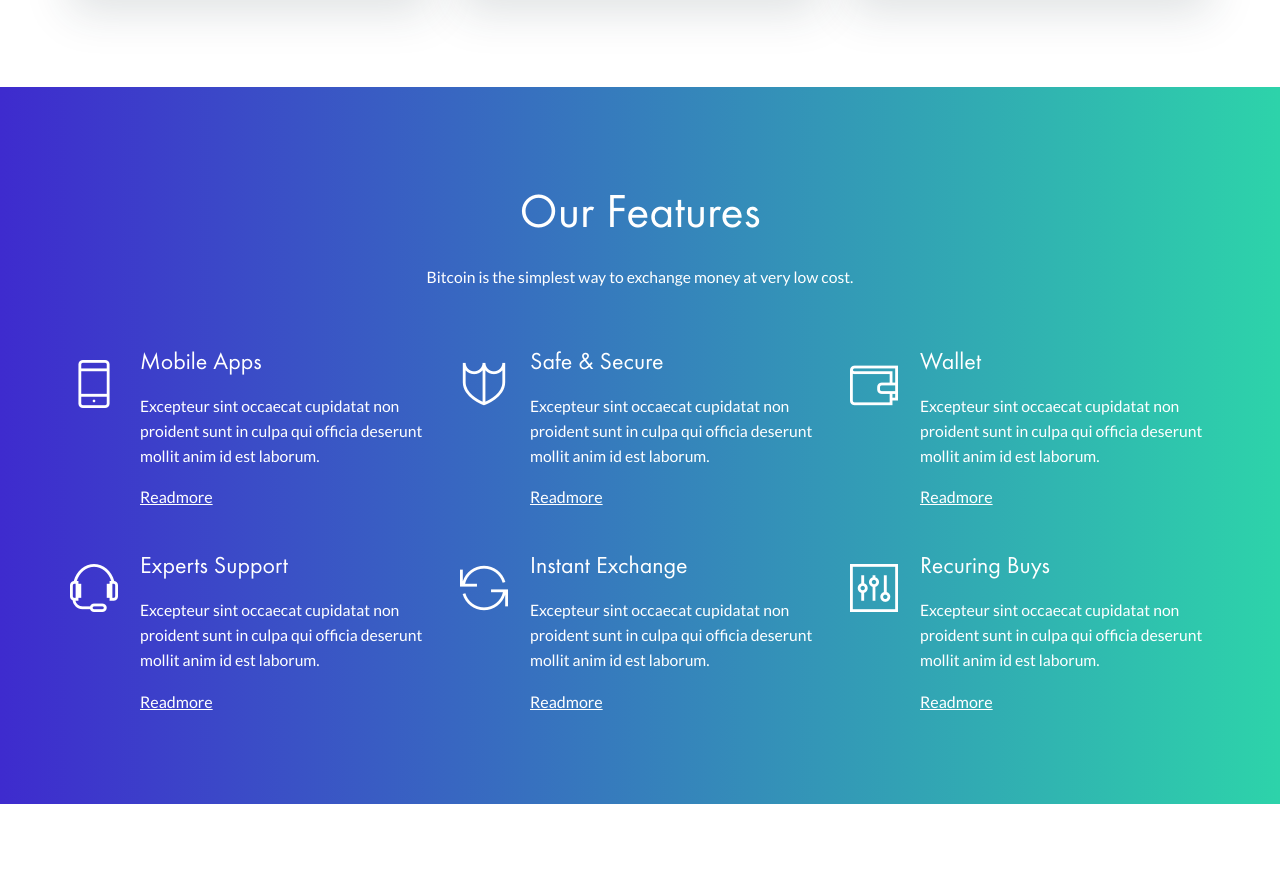
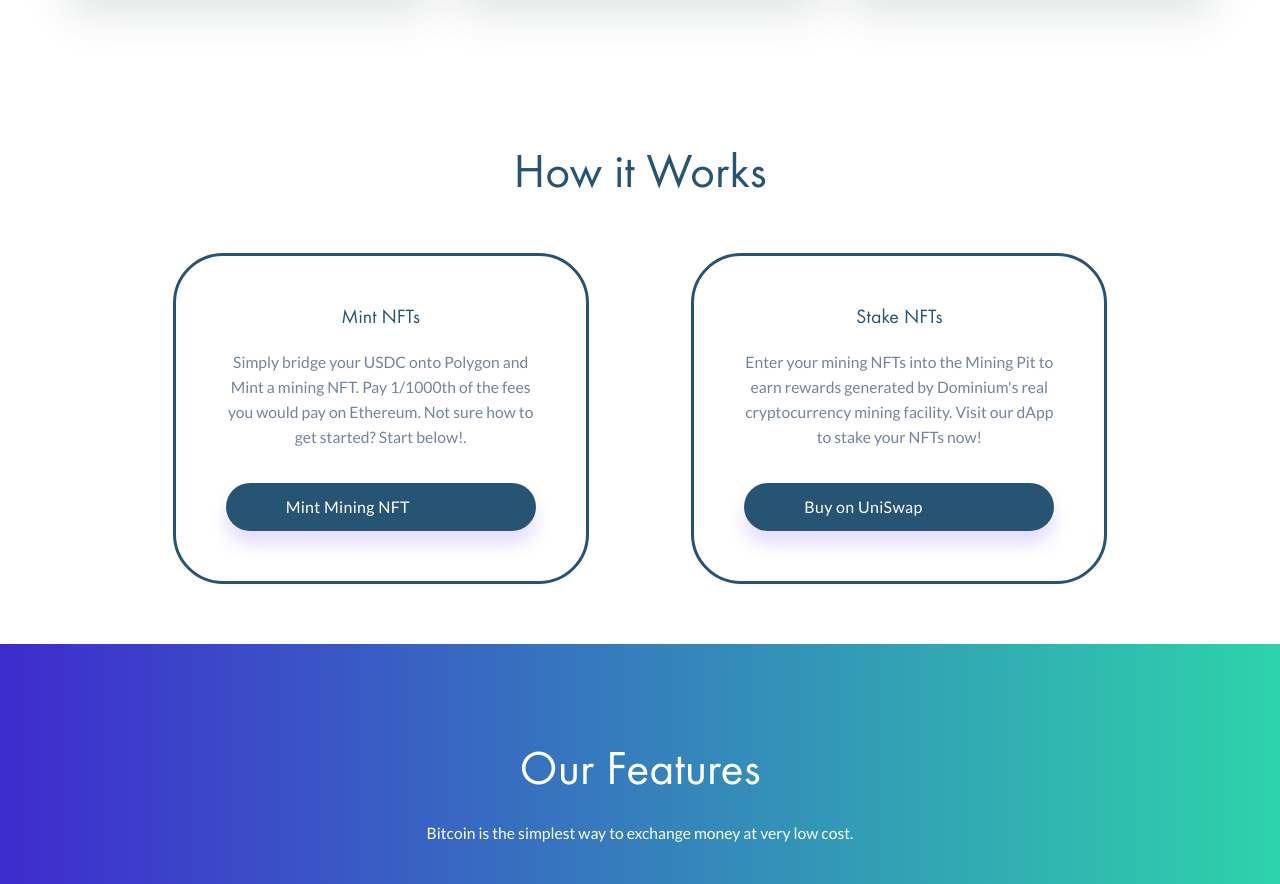
Before and after one commit to AbsarDotDev/NFT-Mining-Landing-Page, a plain HTML site: page index.html in a window 1280 px wide. Shown: the part 3075-3959 px from the top of the page. Drawn offline with Linux system fonts and the light colour scheme.

Commit message:
How it works done

```diff
--- a/assets/css/responsive.css
+++ b/assets/css/responsive.css
@@ -314,7 +314,7 @@
         content: "";
         width: 70px;
         height: 70px;
-        border: 1px dashed #4843B7;
+        border: 1px dashed #285474 ;
         border-radius: 50%;
         top: -4px;
         left: -37px;
@@ -323,7 +323,7 @@
         margin-bottom: 50px;
     }
     .work_single {
-        border: 1px solid rgba(52, 97, 255, 1);
+        border: 1px solid #285474 ;
         padding: 36px 12px;
         border-radius: 50px;
         text-align: center;
--- a/css/style.css
+++ b/css/style.css
@@ -2110,3 +2110,33 @@ ol {
 .discover_item {
 	flex: 0 0 47%;
 }
+.all_work{
+	display: -webkit-box;
+	display: -ms-flexbox;
+	display: flex;
+	-ms-flex-wrap: wrap;
+	    flex-wrap: wrap;
+	-webkit-box-pack: justify;
+	    -ms-flex-pack: justify;
+	        justify-content: space-evenly;
+
+}
+.work_single{
+	border: 3px solid #285474 ;
+	padding:50px;
+	border-radius: 50px;
+	text-align: center;
+}
+.work_single h4{
+	font-size: 20px;
+	margin-bottom: 20px;
+	-webkit-box-pack: center;
+	    -ms-flex-pack: center;
+	        justify-content: center;
+}
+.work_single p{
+	max-width: 310px;
+	width: 100%;
+	margin: 0 auto;
+	margin-bottom: 32px;
+}
--- a/index.html
+++ b/index.html
@@ -287,7 +287,49 @@
 		</div>
 	</section>
 	<!-- Why Dominium section end -->
-
+<!-- How it works area   -->
+    <div class="works_area pt_220 overflow_x">
+        <div class="container">
+            <div class="row">
+                <div class="col-lg-12">
+                    <div class="section_title text-center" data-aos="fade-up">
+                        <h2>How it Works</h2>
+                    </div>
+                </div>
+            </div>
+<br><br>
+            <div class="row">
+                <div class="col-xl-12">
+                    <div class="all_work">
+                        <!-- single  -->
+                        <div
+                        class="work_single"
+                        data-aos="fade-left"
+                        data-aos-delay="500"
+                        data-aos-duration="1500"
+                    >
+                            <h4>Mint NFTs</h4>
+                            <p>Simply bridge your USDC onto Polygon and Mint a mining NFT. Pay 1/1000th of the fees you would pay on Ethereum. Not sure how to get started? Start below!.
+                            </p>
+                            <a class="p_btn p_btn_bg" href="https://nft.dominium.finance" target="_blank">Mint Mining NFT</a>
+                        </div>
+                        <!-- single  -->
+                        <div
+                        class="work_single"
+                        data-aos="fade-right"
+                        data-aos-delay="500"
+                        data-aos-duration="1500"
+                    >
+                            <h4>Stake NFTs</h4>
+                            <p>Enter your mining NFTs into the Mining Pit to earn rewards generated by Dominium's real cryptocurrency mining facility. Visit our dApp to stake your NFTs now!</p>
+                            <a class="p_btn p_btn_bg" href="https://app.uniswap.org/#/swap?chain=polygon&inputCurrency=0x2791bca1f2de4661ed88a30c99a7a9449aa84174&outputCurrency=0x0e2c818fea38e7df50410f772b7d59af20589a62" target="_blank">Buy on UniSwap</a>
+                        </div>
+                    </div>
+                </div>
+            </div>
+        </div>
+    </div>
+    <!-- End How it works area  -->
 	<!-- Features section -->
 	<section class="features-section spad gradient-bg">
 		<div class="container text-white">
```
